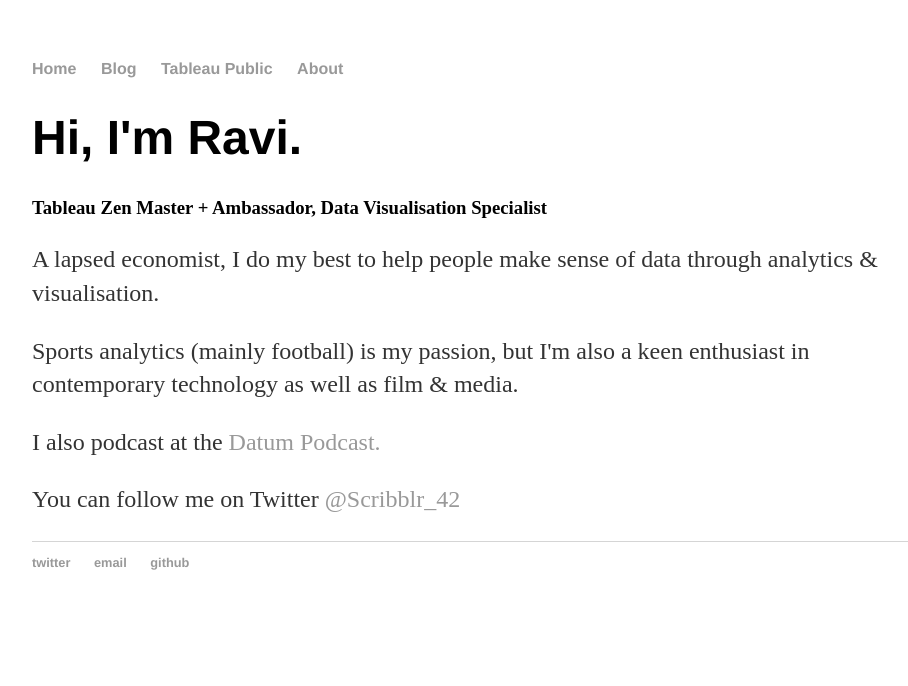
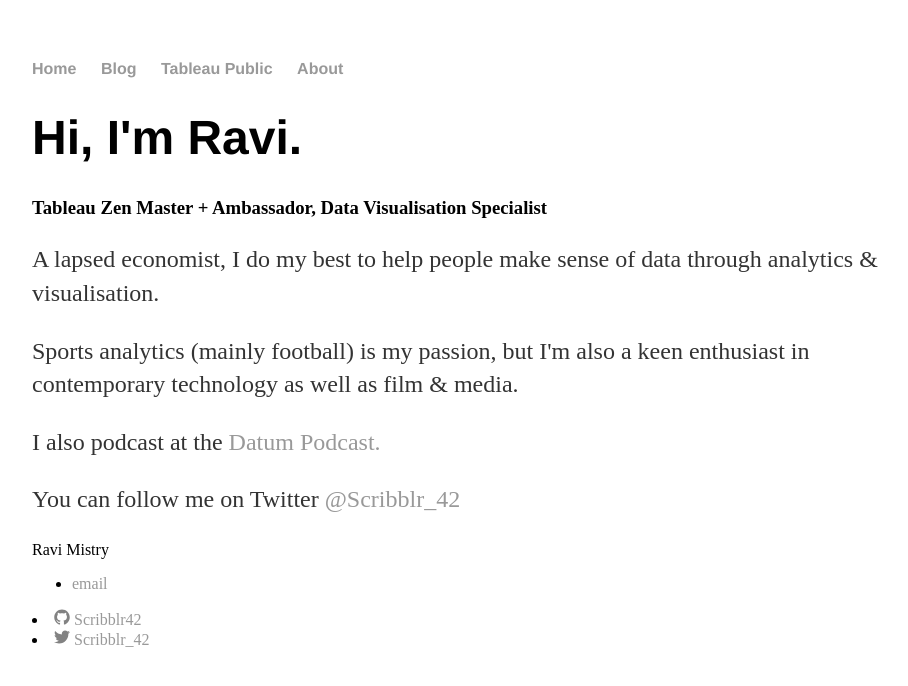
Before and after one commit to scribblr42/scribbles.github.io, a Jekyll site: the page built from about/index.html, in a window 1280 px wide. Shown: the top 686 px of the page, without its empty margins (160-1068 px from the left). Built offline with Jekyll 4.4.1, drawn with Linux system fonts in a browser that asks for light colours.

Commit message:
Update default.html

```diff
--- a/_layouts/default.html
+++ b/_layouts/default.html
@@ -19,12 +19,21 @@
 			{{ content }}
 
 			</div><!-- /.container -->
-			<footer>
+			<div-class= "footer-col-1">
+				<h2-class="footer-heading">Ravi Mistry</h2>
 	    		<ul>
-				<li><a href="https://twitter.com/scribblr_42">twitter</a></li>
 	        		<li><a href="mailto:scribblr42@gmail.com">email</a></li>
-	        		<li><a href="https://github.com/scribblr42">github</a></li>
 			</ul>
-			</footer>
-		</body>
-	</html>
+			</div>
+
+          <li>
+            <a href="https://github.com/scribblr42"><span class="icon icon--github"><svg viewBox="0 0 16 16" width="16px" height="16px"><path fill="#828282" d="M7.999,0.431c-4.285,0-7.76,3.474-7.76,7.761 c0,3.428,2.223,6.337,5.307,7.363c0.388,0.071,0.53-0.168,0.53-0.374c0-0.184-0.007-0.672-0.01-1.32 c-2.159,0.469-2.614-1.04-2.614-1.04c-0.353-0.896-0.862-1.135-0.862-1.135c-0.705-0.481,0.053-0.472,0.053-0.472 c0.779,0.055,1.189,0.8,1.189,0.8c0.692,1.186,1.816,0.843,2.258,0.645c0.071-0.502,0.271-0.843,0.493-1.037 C4.86,11.425,3.049,10.76,3.049,7.786c0-0.847,0.302-1.54,0.799-2.082C3.768,5.507,3.501,4.718,3.924,3.65 c0,0,0.652-0.209,2.134,0.796C6.677,4.273,7.34,4.187,8,4.184c0.659,0.003,1.323,0.089,1.943,0.261 c1.482-1.004,2.132-0.796,2.132-0.796c0.423,1.068,0.157,1.857,0.077,2.054c0.497,0.542,0.798,1.235,0.798,2.082 c0,2.981-1.814,3.637-3.543,3.829c0.279,0.24,0.527,0.713,0.527,1.437c0,1.037-0.01,1.874-0.01,2.129 c0,0.208,0.14,0.449,0.534,0.373c3.081-1.028,5.302-3.935,5.302-7.362C15.76,3.906,12.285,0.431,7.999,0.431z"/></svg>
+</span><span class="username">Scribblr42</span></a>
+          </li>
+          <li>
+            <a href="https://twitter.com/scribblr_42"><span class="icon icon--twitter"><svg viewBox="0 0 16 16" width="16px" height="16px"><path fill="#828282" d="M15.969,3.058c-0.586,0.26-1.217,0.436-1.878,0.515c0.675-0.405,1.194-1.045,1.438-1.809c-0.632,0.375-1.332,0.647-2.076,0.793c-0.596-0.636-1.446-1.033-2.387-1.033c-1.806,0-3.27,1.464-3.27,3.27 c0,0.256,0.029,0.506,0.085,0.745C5.163,5.404,2.753,4.102,1.14,2.124C0.859,2.607,0.698,3.168,0.698,3.767 c0,1.134,0.577,2.135,1.455,2.722C1.616,6.472,1.112,6.325,0.671,6.08c0,0.014,0,0.027,0,0.041c0,1.584,1.127,2.906,2.623,3.206 C3.02,9.402,2.731,9.442,2.433,9.442c-0.211,0-0.416-0.021-0.615-0.059c0.416,1.299,1.624,2.245,3.055,2.271 c-1.119,0.877-2.529,1.4-4.061,1.4c-0.264,0-0.524-0.015-0.78-0.046c1.447,0.928,3.166,1.469,5.013,1.469 c6.015,0,9.304-4.983,9.304-9.304c0-0.142-0.003-0.283-0.009-0.423C14.976,4.29,15.531,3.714,15.969,3.058z"/></svg>
+</span><span class="username">Scribblr_42</span></a>
+
+          </li>
+	</body>
+</html>
```
